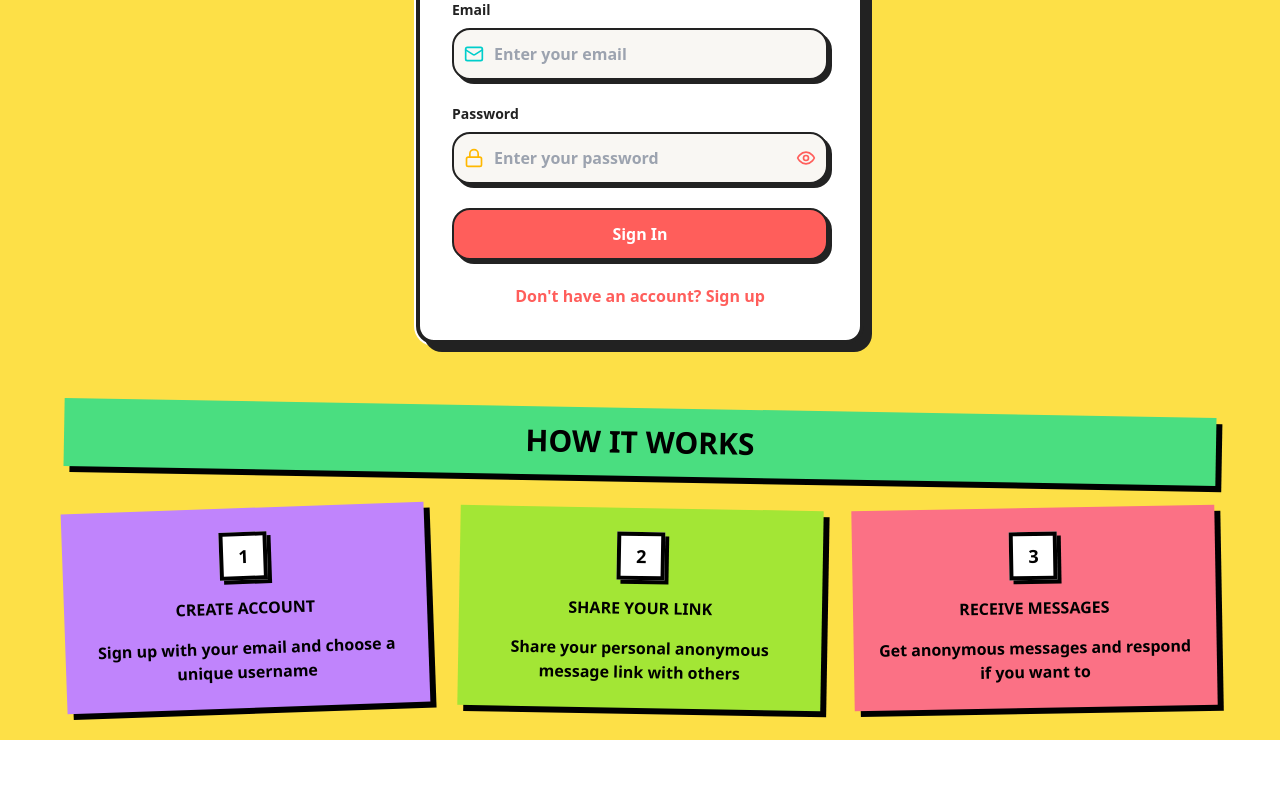
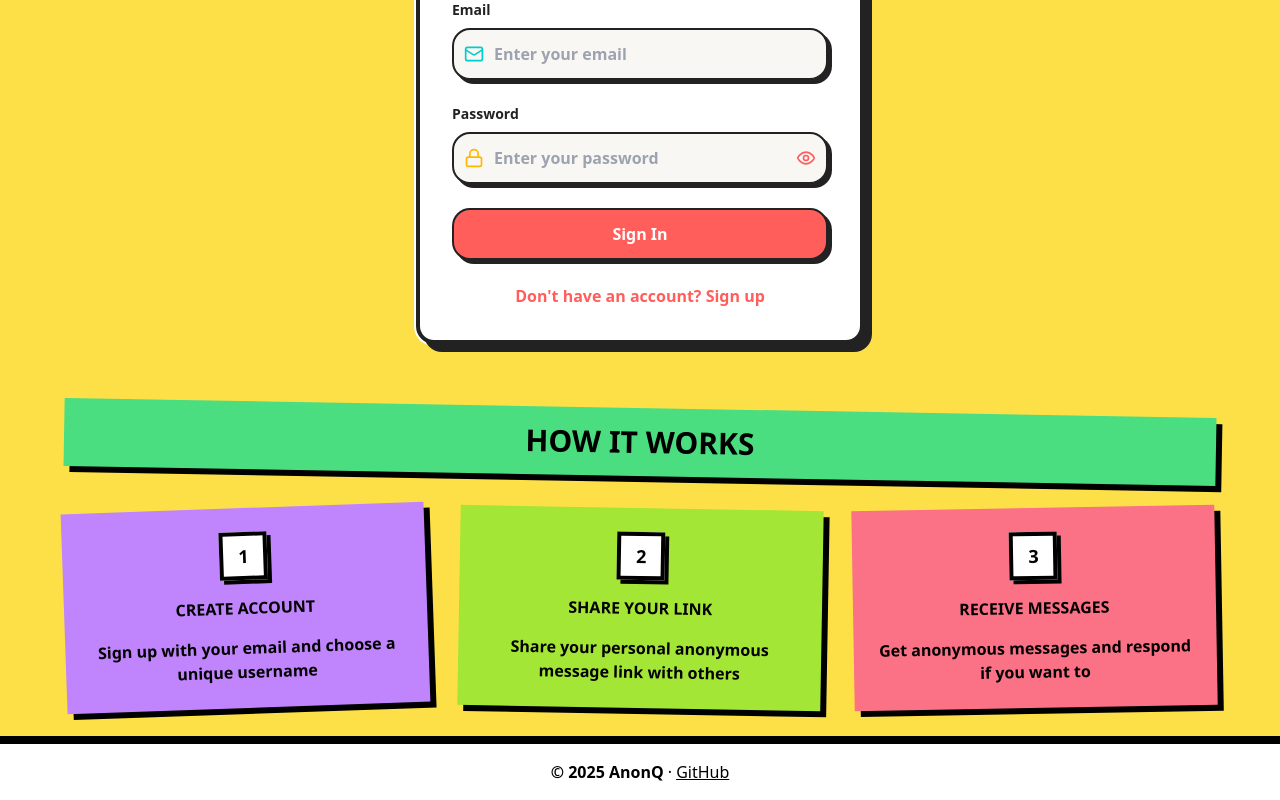
Before and after one commit to fariziadam11/AnonQ, a React (Vite) app: page / in a window 1280 px wide. Shown: the part 1032-1832 px from the top of the page. Before the commit the page ends 1772 px from the top, so only its background shows below. Built offline with nearby package versions, Linux system fonts and the light colour scheme; no server answers.

Commit message:
feat: add footer

```diff
--- a/src/pages/HomePage.tsx
+++ b/src/pages/HomePage.tsx
@@ -16,7 +16,8 @@ export const HomePage: React.FC = () => {
 
   if (user) {
     return (
-      <div className="min-h-screen py-8 px-2 sm:px-6 lg:px-8 bg-yellow-300 dark:bg-gray-900">
+      <div className="flex flex-col min-h-screen bg-yellow-300 dark:bg-gray-900">
+        <div className="flex-1 py-8 px-2 sm:px-6 lg:px-8">
           <div className="max-w-4xl mx-auto text-center">
             <div className="mb-12">
               <h1 className="text-3xl sm:text-5xl font-black mb-6 transform -rotate-1 p-4 border-8 shadow-[8px_8px_0px_0px_#000] text-black dark:text-white bg-red-500 dark:bg-red-600 border-black dark:border-white">
@@ -63,11 +64,17 @@ export const HomePage: React.FC = () => {
             </div>
           </div>
         </div>
+        <footer className="w-full py-4 px-2 sm:px-6 text-center text-xs sm:text-base text-black dark:text-white bg-white dark:bg-gray-800 border-t-4 border-black dark:border-white shadow-[0_-4px_0_0_#000]">
+          <span className="font-bold">© {new Date().getFullYear()} AnonQ</span> &middot;
+          <a href="https://github.com/fariziadam11/AnonQ" target="_blank" rel="noopener noreferrer" className="underline hover:text-red-500 ml-1">GitHub</a>
+        </footer>
+      </div>
     );
   }
 
   return (
-    <div className="min-h-screen py-8 px-2 sm:px-6 lg:px-8 bg-yellow-300 dark:bg-gray-900">
+    <div className="flex flex-col min-h-screen bg-yellow-300 dark:bg-gray-900">
+      <div className="flex-1 py-8 px-2 sm:px-6 lg:px-8">
         <div className="max-w-6xl mx-auto">
           <div className="text-center mb-16">
             <h1 className="text-3xl sm:text-6xl font-black mb-6 transform -rotate-2 p-4 sm:p-8 border-8 shadow-[12px_12px_0px_0px_#000] text-black dark:text-white bg-red-500 dark:bg-red-600 border-black dark:border-white">
@@ -162,5 +169,10 @@ export const HomePage: React.FC = () => {
           </div>
         </div>
       </div>
+      <footer className="w-full py-4 px-2 sm:px-6 text-center text-xs sm:text-base text-black dark:text-white bg-white dark:bg-gray-800 border-t-4 border-black dark:border-white shadow-[0_-4px_0_0_#000]">
+        <span className="font-bold">© {new Date().getFullYear()} AnonQ</span> &middot;
+        <a href="https://github.com/fariziadam11/AnonQ" target="_blank" rel="noopener noreferrer" className="underline hover:text-red-500 ml-1">GitHub</a>
+      </footer>
+    </div>
   );
 };
```
Lines whose indentation alone changed are shown as unchanged.
